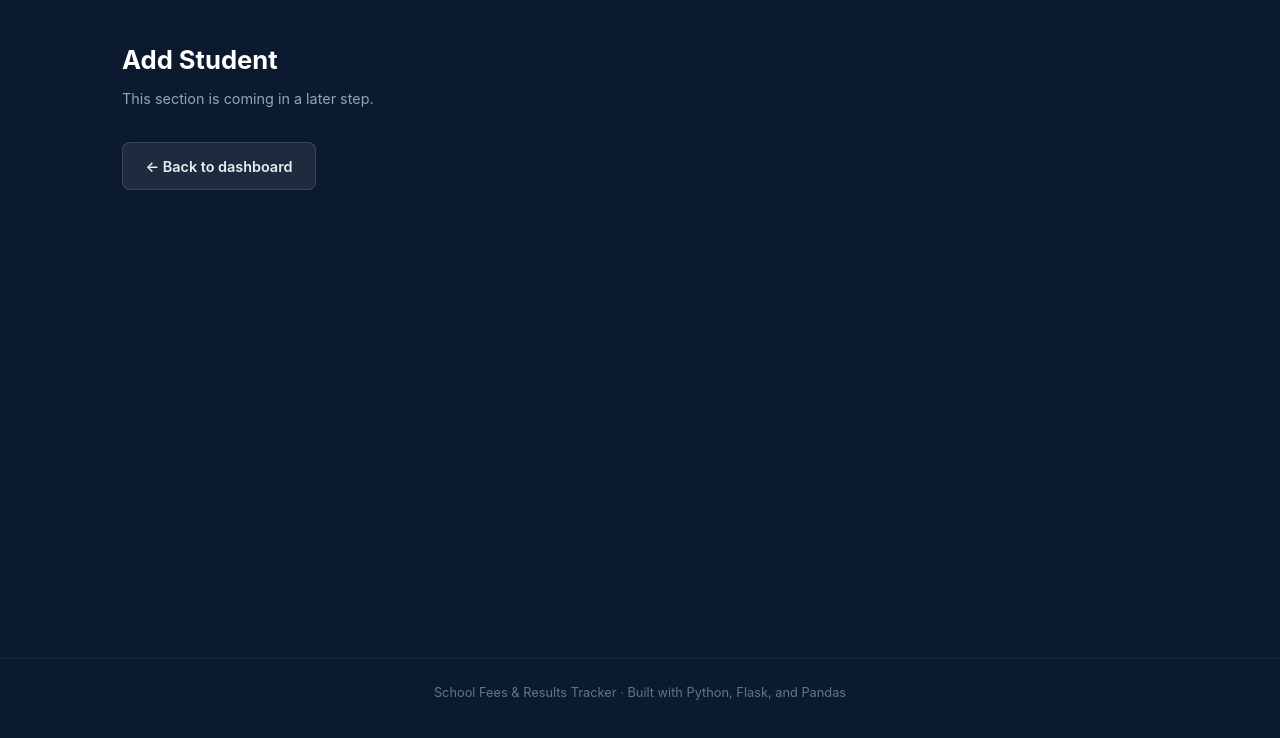
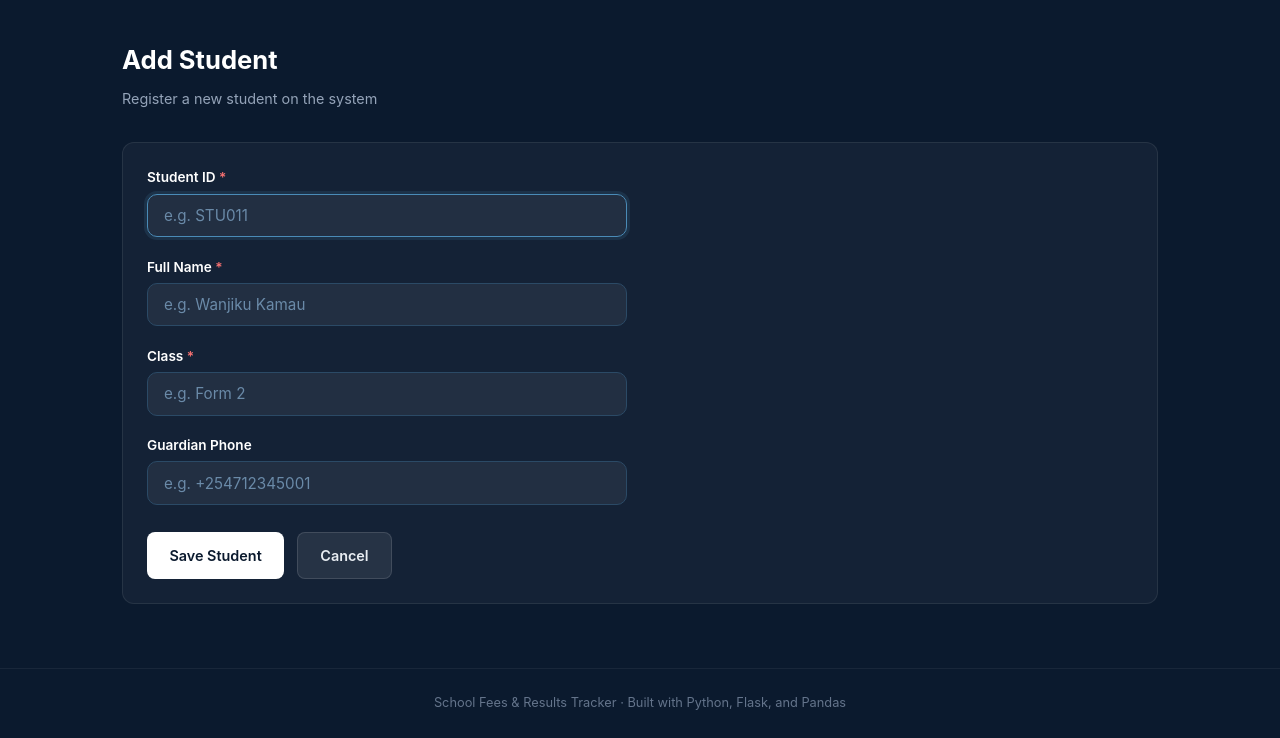
Before and after one commit to aloismutharimi/school_tracker-sys, a Flask app: page /students/new in a window 1280 px wide. Shown: the part 73-811 px from the top of the page. Before the commit the page ends 773 px from the top, so only its background shows below. Run offline with Flask 3, Linux system fonts and the light colour scheme; parts of the project's set-up code (start-up, migrations or seed data) failed here and were passed over.

Commit message:
Add students list and add-student form

```diff
--- a/web/app.py
+++ b/web/app.py
@@ -2,8 +2,17 @@ import _paths  # noqa: F401 — sets up sys.path before other imports
 
 from flask import Flask, render_template, request, flash, redirect, url_for
 from storage import load_json
-from tracker import list_students, get_student
-from report import build_finance_table, build_performance_table, build_dashboard_data
+from tracker import (
+    list_students,
+    get_student,
+    compute_balance,
+    add_student as add_student_record,
+)
+from report import (
+    build_finance_table,
+    build_performance_table,
+    build_dashboard_data,
+)
 
 
 app = Flask(__name__)
@@ -28,12 +37,85 @@ def home():
 
 @app.route("/students")
 def students():
-    return render_template("placeholder.html", page="Students")
+    term = "2026-T1"
+    all_students = list_students()
+
+    # Attach fee status for each student
+    rows = []
+    for s in all_students:
+        balance = compute_balance(s["id"], term)
+        rows.append({
+            "id": s["id"],
+            "name": s["name"],
+            "class": s["class"],
+            "guardian_phone": s.get("guardian_phone", ""),
+            "balance": balance["balance"],
+            "in_arrears": balance["in_arrears"],
+        })
+
+    # Sort by class, then name
+    rows.sort(key=lambda r: (r["class"], r["name"]))
+
+    return render_template("students.html", students=rows, term=term)
 
 
-@app.route("/students/new")
-def add_student():
-    return render_template("placeholder.html", page="Add Student")
+@app.route("/students/new", methods=["GET", "POST"])
+def add_student_view():
+    if request.method == "POST":
+        student_id = request.form.get("id", "").strip()
+        name = request.form.get("name", "").strip()
+        student_class = request.form.get("class", "").strip()
+        phone = request.form.get("phone", "").strip()
+
+        # Validate
+        errors = []
+        if not student_id:
+            errors.append("Student ID is required.")
+        if not name:
+            errors.append("Name is required.")
+        if not student_class:
+            errors.append("Class is required.")
+
+        if errors:
+            for e in errors:
+                flash(e, "error")
+            return render_template(
+                "add_student.html",
+                form={"id": student_id, "name": name,
+                      "class": student_class, "phone": phone},
+                classes=_known_classes(),
+            )
+
+        # Save
+        try:
+            add_student_record(student_id, name, student_class, phone)
+            flash(f"Added {name} ({student_id})", "success")
+            return redirect(url_for("students"))
+        except ValueError as e:
+            flash(str(e), "error")
+            return render_template(
+                "add_student.html",
+                form={"id": student_id, "name": name,
+                      "class": student_class, "phone": phone},
+                classes=_known_classes(),
+            )
+
+    # GET — show the form
+    return render_template(
+        "add_student.html",
+        form={"id": "", "name": "", "class": "", "phone": ""},
+        classes=_known_classes(),
+    )
+
+
+def _known_classes():
+    """Return a sorted list of class names already in use, for the dropdown."""
+    students = list_students()
+    classes = sorted({s["class"] for s in students})
+    # Always offer common defaults even if no students yet
+    defaults = ["Form 1", "Form 2", "Form 3", "Form 4"]
+    merged = sorted(set(classes) | set(defaults))
+    return merged
 
 
 @app.route("/payments/new")
--- a/web/static/style.css
+++ b/web/static/style.css
@@ -268,6 +268,9 @@ tr:hover td { background: rgba(255, 255, 255, 0.02); }
     color: #f87171;
 }
 
+.amount-warn { color: #f87171; font-weight: 600; }
+.amount-ok { color: #4ade80; font-weight: 600; }
+
 /* ---- Footer ---- */
 footer {
     padding: 1.5rem 2rem;
--- /dev/null
+++ b/web/templates/add_student.html
@@ -0,0 +1,46 @@
+{% extends "base.html" %}
+
+{% block title %}Add Student · School Tracker{% endblock %}
+
+{% block content %}
+    <h1>Add Student</h1>
+    <p class="page-sub">Register a new student on the system</p>
+
+    <div class="card">
+        <form method="POST" class="form-grid">
+            <div class="field">
+                <label for="id">Student ID <span style="color:#f87171;">*</span></label>
+                <input type="text" id="id" name="id" placeholder="e.g. STU011"
+                       value="{{ form.id }}" required autofocus>
+            </div>
+
+            <div class="field">
+                <label for="name">Full Name <span style="color:#f87171;">*</span></label>
+                <input type="text" id="name" name="name" placeholder="e.g. Wanjiku Kamau"
+                       value="{{ form.name }}" required>
+            </div>
+
+            <div class="field">
+                <label for="class">Class <span style="color:#f87171;">*</span></label>
+                <input type="text" id="class" name="class" list="class-options"
+                       placeholder="e.g. Form 2" value="{{ form.class }}" required>
+                <datalist id="class-options">
+                    {% for c in classes %}
+                        <option value="{{ c }}">
+                    {% endfor %}
+                </datalist>
+            </div>
+
+            <div class="field">
+                <label for="phone">Guardian Phone</label>
+                <input type="tel" id="phone" name="phone" placeholder="e.g. +254712345001"
+                       value="{{ form.phone }}">
+            </div>
+
+            <div class="form-actions">
+                <button type="submit" class="btn">Save Student</button>
+                <a href="{{ url_for('students') }}" class="btn secondary">Cancel</a>
+            </div>
+        </form>
+    </div>
+{% endblock %}
--- a/web/templates/base.html
+++ b/web/templates/base.html
@@ -15,7 +15,7 @@
             <nav>
                 <a href="{{ url_for('home') }}" class="{% if request.endpoint == 'home' %}active{% endif %}">Dashboard</a>
                 <a href="{{ url_for('students') }}" class="{% if request.endpoint == 'students' %}active{% endif %}">Students</a>
-                <a href="{{ url_for('add_student') }}" class="{% if request.endpoint == 'add_student' %}active{% endif %}">Add Student</a>
+                <a href="{{ url_for('add_student_view') }}" class="{% if request.endpoint == 'add_student_view' %}active{% endif %}">Add Student</a>
                 <a href="{{ url_for('add_payment') }}" class="{% if request.endpoint == 'add_payment' %}active{% endif %}">Payments</a>
                 <a href="{{ url_for('add_score') }}" class="{% if request.endpoint == 'add_score' %}active{% endif %}">Scores</a>
                 <a href="{{ url_for('reports') }}" class="{% if request.endpoint == 'reports' %}active{% endif %}">Reports</a>
--- a/web/templates/home.html
+++ b/web/templates/home.html
@@ -134,7 +134,7 @@
         <div class="card">
             <p class="empty">No students on record yet. Add one to get started.</p>
             <div style="text-align:center;margin-top:1rem;">
-                <a href="{{ url_for('add_student') }}" class="btn">Add Student</a>
+                <a href="{{ url_for('add_student_view') }}" class="btn">Add Student</a>
             </div>
         </div>
     {% endif %}
```
Also changed, not shown: web/templates/students.html (added, +57 -0 lines).
